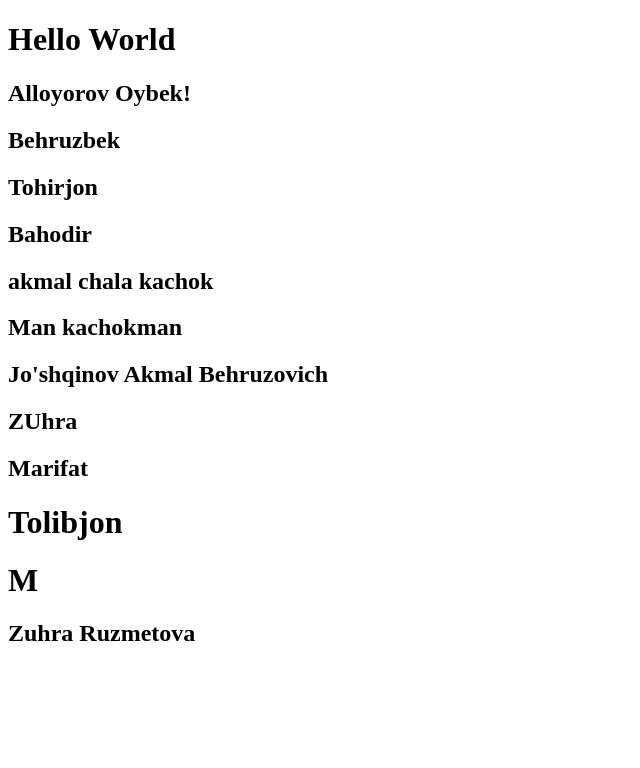
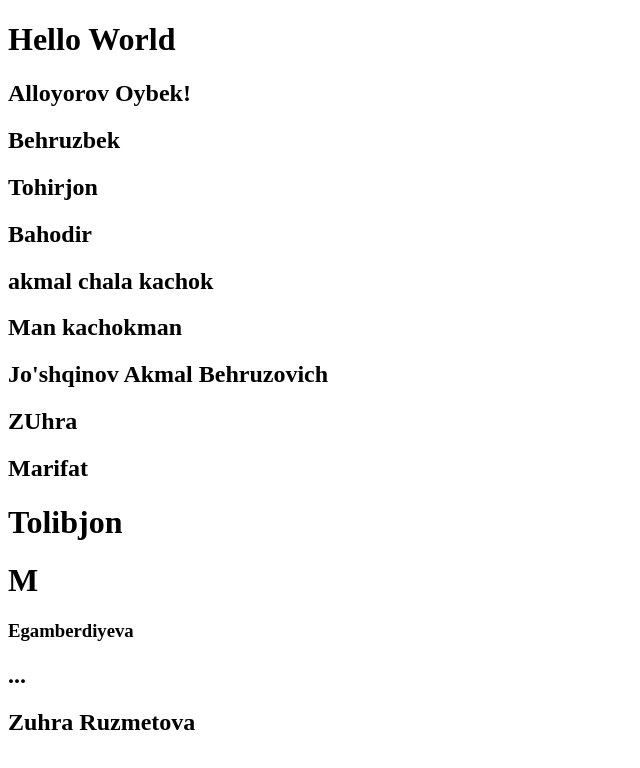
Before and after one commit to oybekalloyorov/group1, a plain HTML site: page index.html in a window 1280 px wide. Shown: the whole page, without its empty margins (0-640 px from the left). Drawn offline with Linux system fonts and the light colour scheme.

Commit message:
Update index.html

```diff
--- a/index.html
+++ b/index.html
@@ -18,6 +18,8 @@
 <h2>Marifat</h2>
 <h1>Tolibjon</h1>
 <h1>M</h1>
+    <h3>Egamberdiyeva</h3>
+    <h2>...</h2>
 <h2>Zuhra Ruzmetova</h2>
 </body>
 </html>
```
